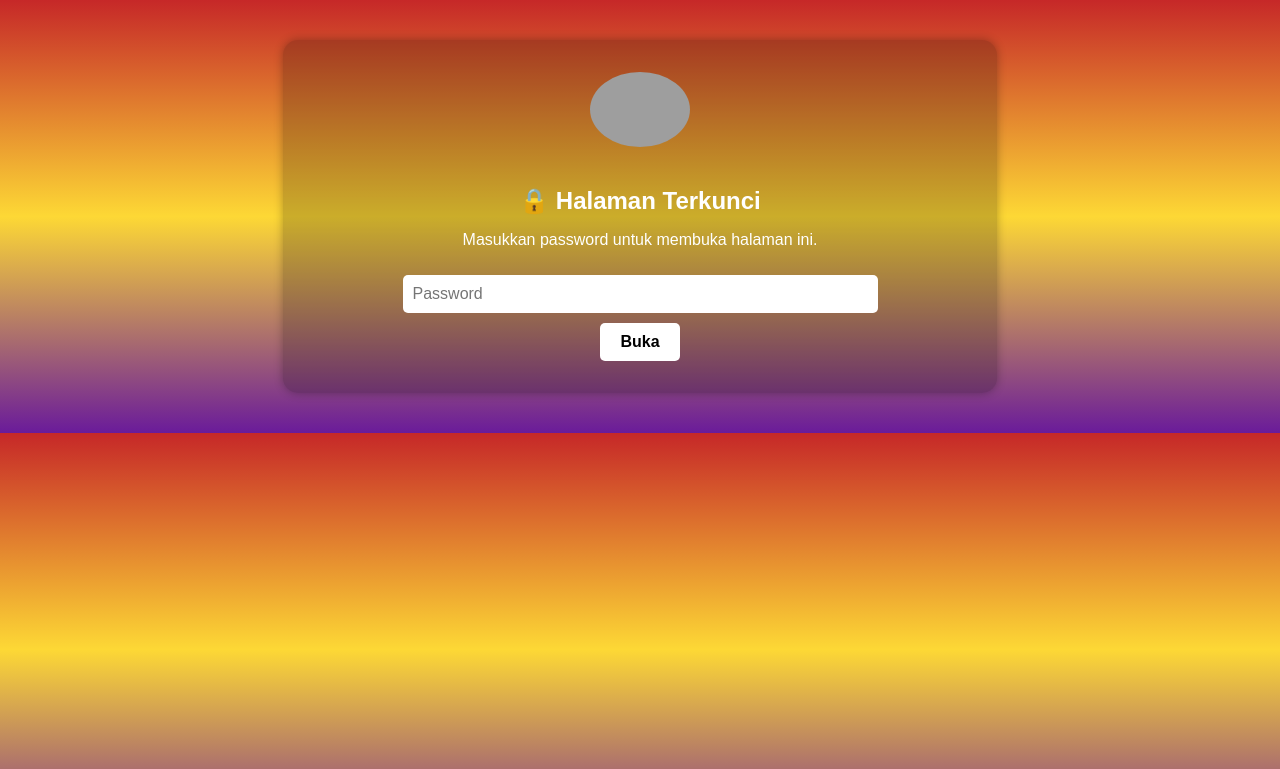
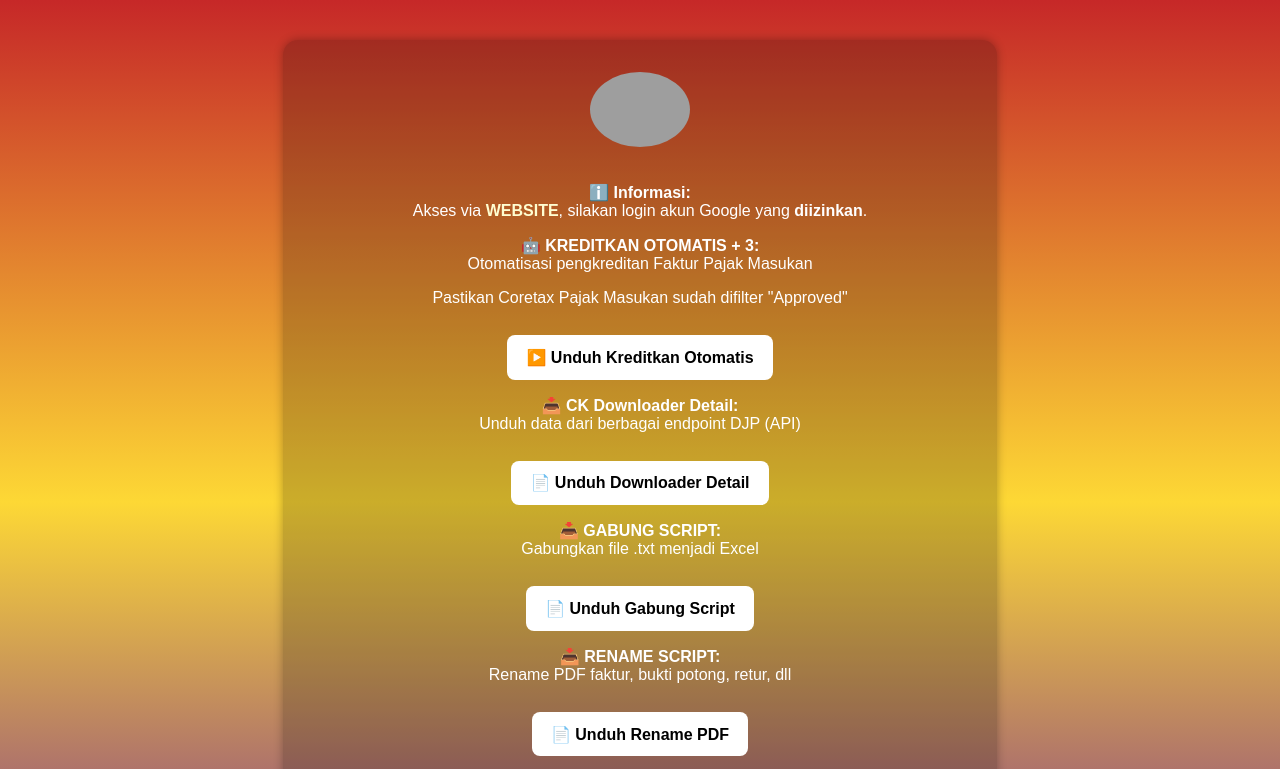
Before and after one commit to chenk194/CKTOOLS, a plain HTML site: page index.html in a window 1280 px wide. Shown: the top 769 px of the page. Drawn offline with Linux system fonts and the light colour scheme; grey boxes are pictures that could not be loaded.

Commit message:
index.html

```diff
--- a/index.html
+++ b/index.html
@@ -2,7 +2,7 @@
 <html lang="id">
 <head>
   <meta charset="UTF-8">
-  <title>Halaman Terkunci</title>
+  <title>Halaman Tools</title>
   <style>
     body {
       font-family: Arial, sans-serif;
@@ -12,7 +12,7 @@
       padding: 2rem;
     }
 
-    #lockScreen, #mainContent {
+    #mainContent {
       background: rgba(0, 0, 0, 0.2);
       border-radius: 15px;
       padding: 2rem;
@@ -25,37 +25,6 @@
       width: 100px;
       border-radius: 50%;
       margin-bottom: 1rem;
-    }
-
-    h1, h2 {
-      margin-bottom: 1rem;
-    }
-
-    input[type="password"] {
-      padding: 10px;
-      font-size: 16px;
-      border-radius: 5px;
-      border: none;
-      margin-top: 10px;
-      width: 70%;
-    }
-
-    button {
-      padding: 10px 20px;
-      margin-top: 10px;
-      font-size: 16px;
-      border: none;
-      border-radius: 5px;
-      background-color: #fff;
-      color: #000;
-      font-weight: bold;
-      cursor: pointer;
-    }
-
-    #lockScreen.fadeOut {
-      opacity: 0;
-      pointer-events: none;
-      transition: opacity 1s ease;
     }
 
     a.link-button {
@@ -76,154 +45,78 @@
       color: #eee;
     }
 
-    #wrong {
-      color: yellow;
-      margin-top: 10px;
-      font-weight: bold;
-    }
-
     a {
       color: #fffdd0; /* warna cream */
       text-decoration: none;
     }
-
   </style>
 </head>
 <body>
 
-<!-- Lock screen -->
-<div id="lockScreen">
-  <img
-    src="../SERTIFIKAT ELEKTRONIK/logo.JPG"
-    alt="Logo CK"
-    onerror="this.onerror=null; this.src='https://i.imgur.com/c7Lbl6N.jpeg';"
-  >
-  <h2>🔒 Halaman Terkunci</h2>
-  <p>Masukkan password untuk membuka halaman ini.</p>
-<input type="password" id="passwordInput" placeholder="Password" onkeydown="handleEnter(event)">
-<br>
-<button onclick="checkPassword()">Buka</button>
-<p id="wrong" style="display:none;">❌ Password salah!</p>
-</div>
-<!-- Tambahkan ini dalam <script> -->
-<script>
-  function checkPassword() {
-    const input = document.getElementById("passwordInput").value;
-    const correct = "rahasia"; // Ganti dengan password Anda
-
-    if (input === correct) {
-      const lock = document.getElementById("lockScreen");
-      lock.classList.add("fadeOut");
-      setTimeout(() => {
-        lock.style.display = "none";
-        document.getElementById("mainContent").style.display = "block";
-      }, 1000);
-    } else {
-      document.getElementById("wrong").style.display = "block";
-    }
-  }
-
-  function handleEnter(event) {
-    if (event.key === "Enter") {
-      checkPassword();
-    }
-  }
-</script>
-
-
-<!-- Konten utama -->
-<div id="mainContent" style="display:none;">
+<div id="mainContent">
   <img
     src="../SERTIFIKAT ELEKTRONIK/logo.JPG"
     alt="Logo CK"
     onerror="this.onerror=null; this.src='https://i.imgur.com/c7Lbl6N.jpeg';"
   >
 
+  <!-- Info ONLINE -->
   <div id="onlineInfo" class="section" style="display: none;">
     <p><strong>ℹ️ Informasi:</strong><br>
       Akses via <strong><a href="https://animated-cuchufli-081b3b.netlify.app/" target="_blank">WEBSITE</a></strong>, silakan login akun Google yang <strong>diizinkan</strong>.
     </p>
   </div>
 
+  <!-- Info LOKAL -->
   <div id="localInfo" style="display: none; text-align:center">
     <p><strong>📂 Sedang diakses secara Lokal</strong><br>
       Akses Website online 👉 <strong><a href="https://animated-cuchufli-081b3b.netlify.app/" target="_blank">CKTOOLS</a></strong>
     </p>
   </div>
 
-<script>
-  const isLocal = location.protocol === "file:";
-  if (isLocal) {
-    document.getElementById("localInfo").style.display = "block";
-  } else {
-    document.getElementById("onlineInfo").style.display = "block";
-  }
-</script>
-
-
-
-
- <!-- KREDITKAN OTOMATIS PM + 3 -->
+  <!-- Seksi Unduhan -->
   <div class="section">
     <p><strong>🤖 KREDITKAN OTOMATIS + 3:</strong><br>Otomatisasi pengkreditan Faktur Pajak Masukan</p>
     <p>Pastikan Coretax Pajak Masukan sudah difilter "Approved"</p>
     <a id="downloadLink1" class="link-button">▶️ Unduh Kreditkan Otomatis</a>
   </div>
 
-<!-- CK DOWNLOADER DETAIL -->
   <div class="section">
     <p><strong>📥 CK Downloader Detail:</strong><br>Unduh data dari berbagai endpoint DJP (API)</p>
     <a id="downloadLink2" class="link-button">📄 Unduh Downloader Detail</a>
   </div>
 
-<!-- GABUNG SCRIPT -->
   <div class="section">
     <p><strong>📥 GABUNG SCRIPT:</strong><br>Gabungkan file .txt menjadi Excel</p>
     <a id="downloadLink3" class="link-button">📄 Unduh Gabung Script</a>
   </div>
 
-<!-- RENAME PDF -->
   <div class="section">
     <p><strong>📥 RENAME SCRIPT:</strong><br>Rename PDF faktur, bukti potong, retur, dll</p>
     <a id="downloadLink4" class="link-button">📄 Unduh Rename PDF</a>
   </div>
 
-<!-- REKAP PDF -->
   <div class="section">
     <p><strong>📥 REKAP PDF SPT PPN:</strong><br>File PDF SPT PPN Coretax</p>
     <a id="downloadLink5" class="link-button">📄 Unduh REKAP SPT PPN</a>
+  </div>
+
+  <br><small>© 2025 CK Tools | Untuk keperluan pribadi</small>
 </div>
 
 <script>
   window.onload = function () {
     const isLocal = location.protocol === "file:";
 
+    // Tampilkan info lokal atau online
+    document.getElementById(isLocal ? "localInfo" : "onlineInfo").style.display = "block";
+
     const downloadMap = [
-      {
-        id: "downloadLink1",
-        local: "../CK/CK TOOLS/KREDITKAN OTOMATIS PM + 3.RAR",
-        online: "1kZUf8Gv-rOsDRrm0Adat9jR50xLdfq8o"
-      },
-      {
-        id: "downloadLink2",
-        local: "../CK/CK TOOLS/CK DOWNLOADER DETAIL.RAR",
-        online: "1hRvhwut_2HpApH_TWOCqut-0NufieEZw"
-      },
-      {
-        id: "downloadLink3",
-        local: "../CK/CK TOOLS/GABUNG TXT RINCIAN CORETAX.rar",
-        online: "14cC2BxkoxzDPtGCnwrZiNv0KJVeRXctJ"
-      },
-      {
-        id: "downloadLink4",
-        local: "../CK/CK TOOLS/RENAME FAKTUR DAN BUKTI POTONGck V2.1.rar",
-        online: "1o-o2uNcpUL2zC_vVSGxAOx8-mncF49xA"
-      },
-      {
-        id: "downloadLink5",
-        local: "../CK/CK TOOLS/REKAP SPT PPN.rar",
-        online: "1arZGsAg_LYtrIOSKzbZu7wu-r5H1RBXr"
-      }
+      { id: "downloadLink1", local: "../CK/CK TOOLS/KREDITKAN OTOMATIS PM + 3.RAR", online: "1kZUf8Gv-rOsDRrm0Adat9jR50xLdfq8o" },
+      { id: "downloadLink2", local: "../CK/CK TOOLS/CK DOWNLOADER DETAIL.RAR", online: "1hRvhwut_2HpApH_TWOCqut-0NufieEZw" },
+      { id: "downloadLink3", local: "../CK/CK TOOLS/GABUNG TXT RINCIAN CORETAX.rar", online: "14cC2BxkoxzDPtGCnwrZiNv0KJVeRXctJ" },
+      { id: "downloadLink4", local: "../CK/CK TOOLS/RENAME FAKTUR DAN BUKTI POTONGck V2.1.rar", online: "1o-o2uNcpUL2zC_vVSGxAOx8-mncF49xA" },
+      { id: "downloadLink5", local: "../CK/CK TOOLS/REKAP SPT PPN.rar", online: "1arZGsAg_LYtrIOSKzbZu7wu-r5H1RBXr" }
     ];
 
     downloadMap.forEach(({ id, local, online }) => {
@@ -237,41 +130,7 @@
         link.removeAttribute("download");
       }
     });
-
-    // Aman meskipun runAutomation tidak ada
-    const autoBtn = document.getElementById("runAutomation");
-    if (autoBtn) {
-      autoBtn.onclick = function () {
-        alert("Fitur otomatisasi belum diaktifkan. Silakan baca panduan di dalam arsip.");
   };
-    }
-  };
-</script>
-
-
-
-
-
-<br><small>© 2025 CK Tools | Untuk keperluan pribadi</small>
-  </div>
-
-
-<script>
-  function checkPassword() {
-    const input = document.getElementById("passwordInput").value;
-    const correct = "1"; // ← Ganti password sesuai keinginan
-
-    if (input === correct) {
-      const lock = document.getElementById("lockScreen");
-      lock.classList.add("fadeOut");
-      setTimeout(() => {
-        lock.style.display = "none";
-        document.getElementById("mainContent").style.display = "block";
-      }, 1000);
-    } else {
-      document.getElementById("wrong").style.display = "block";
-    }
-  }
 </script>
 
 </body>
```
Lines whose indentation alone changed are shown as unchanged.
